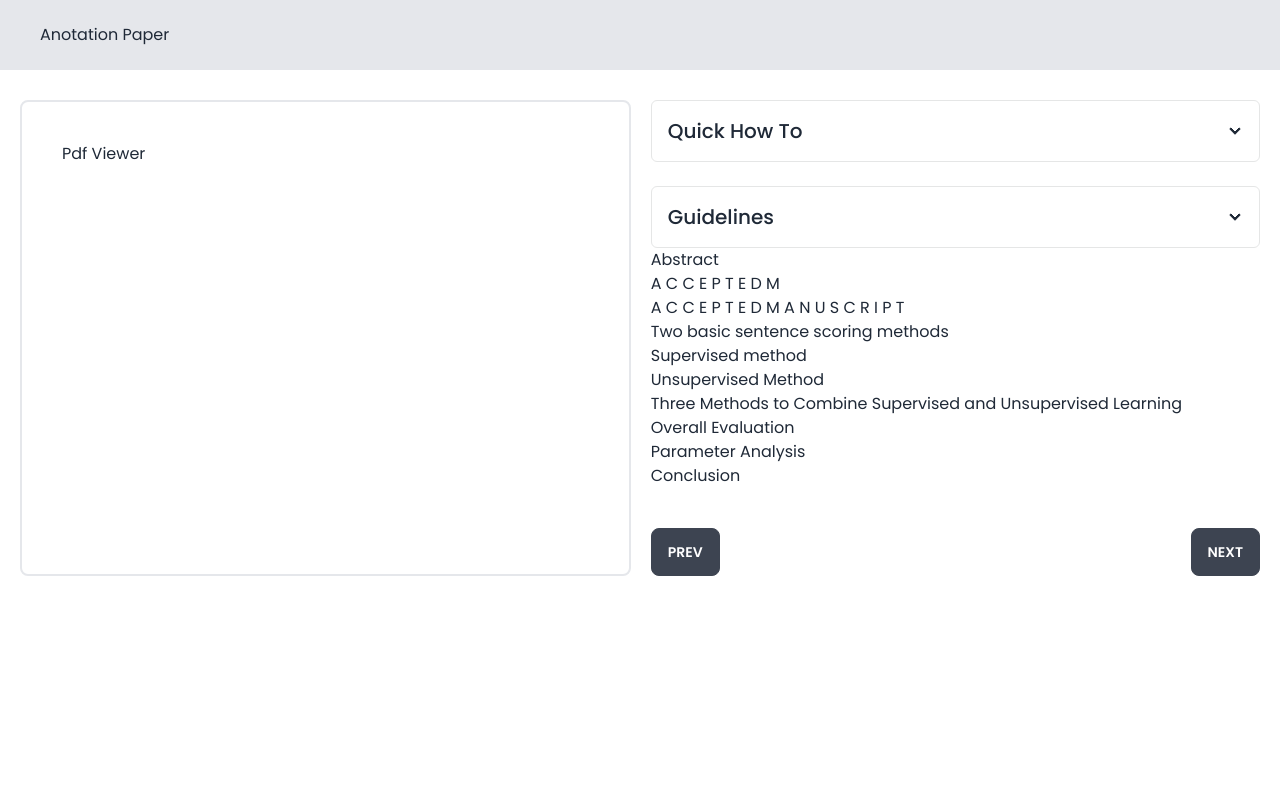
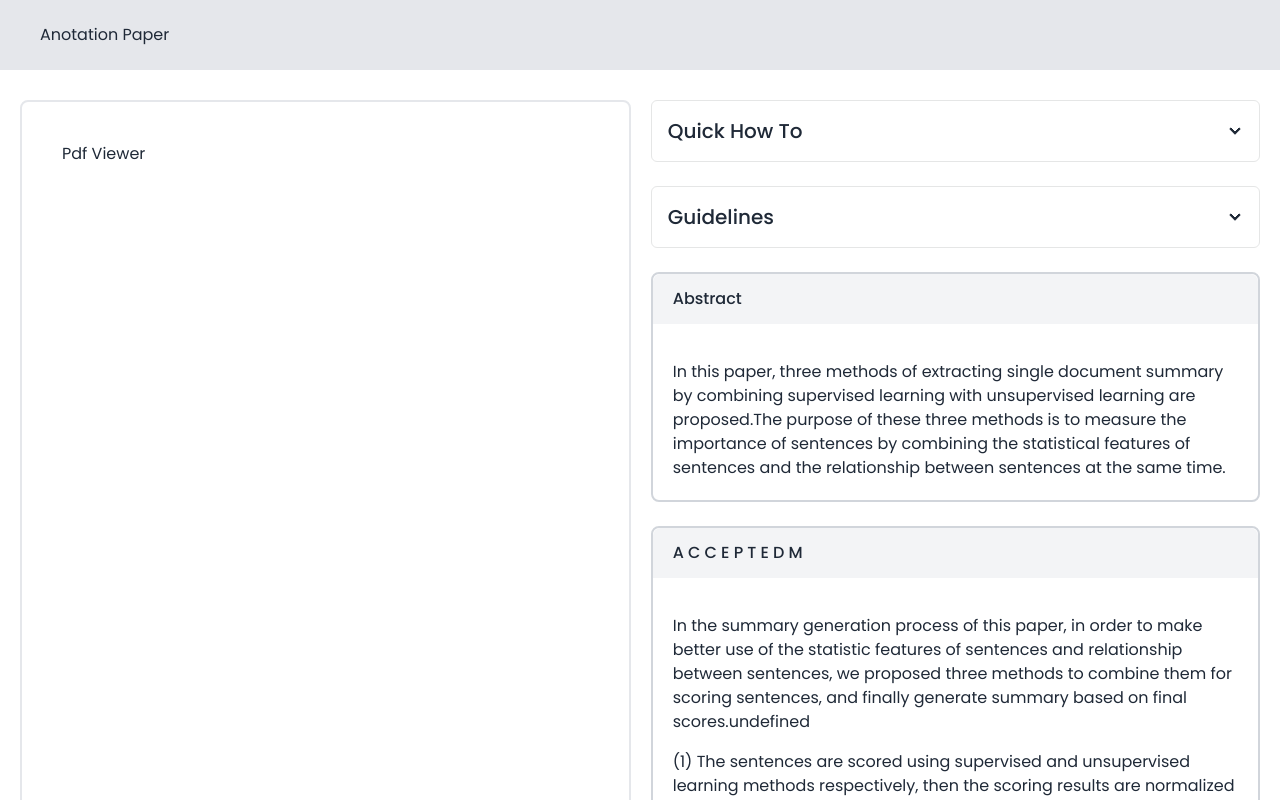
Before and after one commit to fanzru/web-anotasi-paper, a Next.js app in the folder frontend/: page /paper-annotation in a window 1280 px wide. Shown: the top 800 px of the page. Built offline with nearby package versions, Linux system fonts and the light colour scheme.

Commit message:
slice paper data

```diff
--- a/frontend/pages/paper-annotation.tsx
+++ b/frontend/pages/paper-annotation.tsx
@@ -46,7 +46,40 @@ const Home: NextPage = () => {
                     return (
                       <div key={idx} className="">
                         {
-                          data.selected_sentences.length != 0? data.section_name : ""
+                          data.selected_sentences.length != 0?
+                          <>
+                           <div className="w-full border-black border-[2px] border-gray-300 rounded-lg mt-6">
+                              <div className="w-full h-[50px] bg-gray-100 flex items-center px-5 rounded-t-lg font-medium">
+                                {data.section_name}
+                              </div>
+                              <div className="p-5">
+                                {
+                                  data.selected_sentences.map((x,idx)=> {
+                                    for (let i=0; i<x.sentences.length; i++){
+                                      console.log("--------------------------------------------------------",x.sentences.length)
+                                      return (
+                                        <div key={idx} className="mt-4">
+                                          {
+                                            i==0?
+                                            <p>
+                                              {x.sentences[i]?.sent + x.sentences[i+1]?.sent}
+                                            </p>
+                                            :
+                                            <p>
+                                            {x.sentences[i-1]?.sent + x.sentences[i]?.sent + x.sentences[i+1]?.sent}
+                                          </p>
+                                          }
+                                        </div>
+                                      )
+                                    }
+
+
+                                  })
+                                }
+                              </div>
+                            </div>
+                          </>
+                          : ""
                         }
                       </div>
                     )
```
